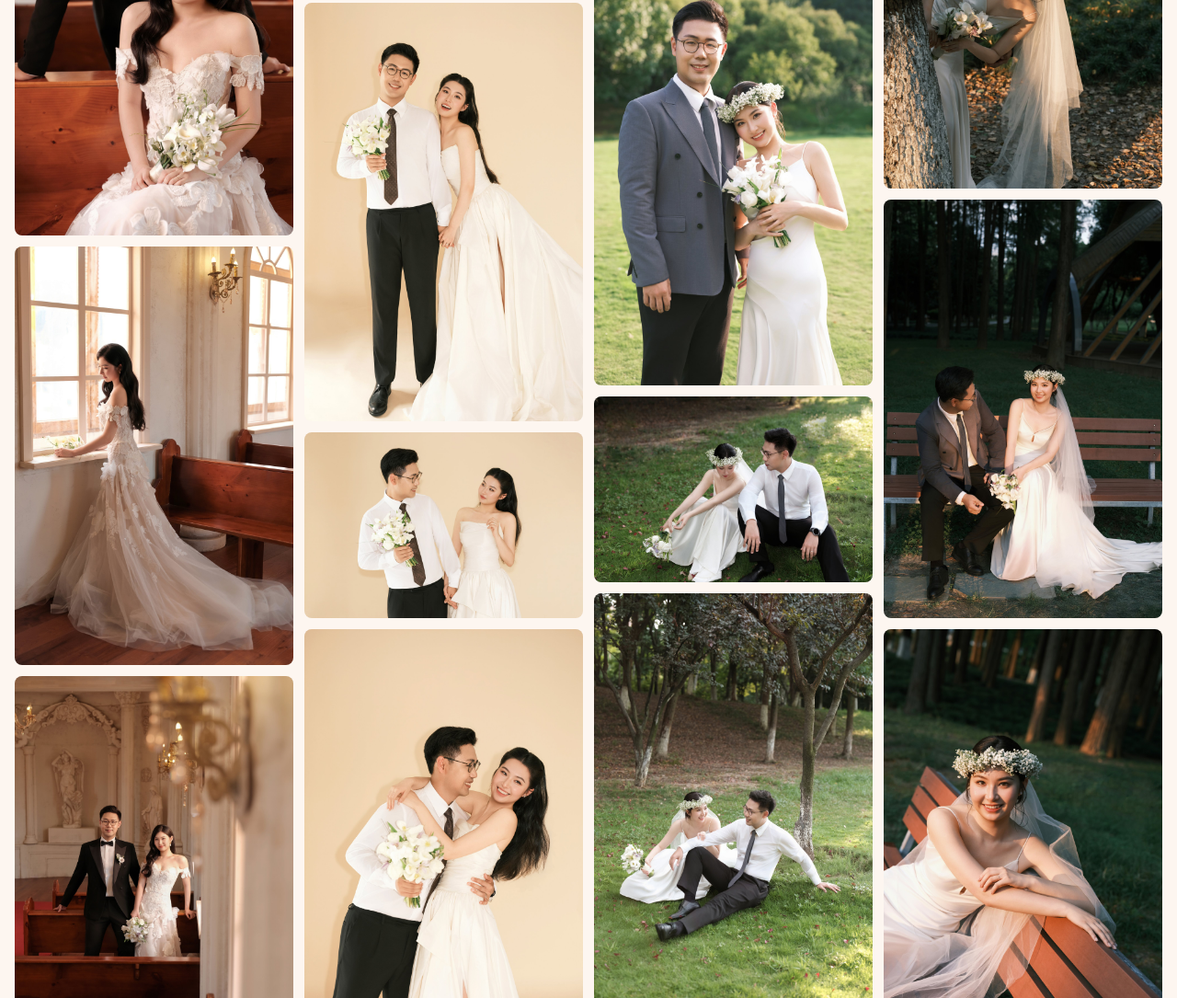
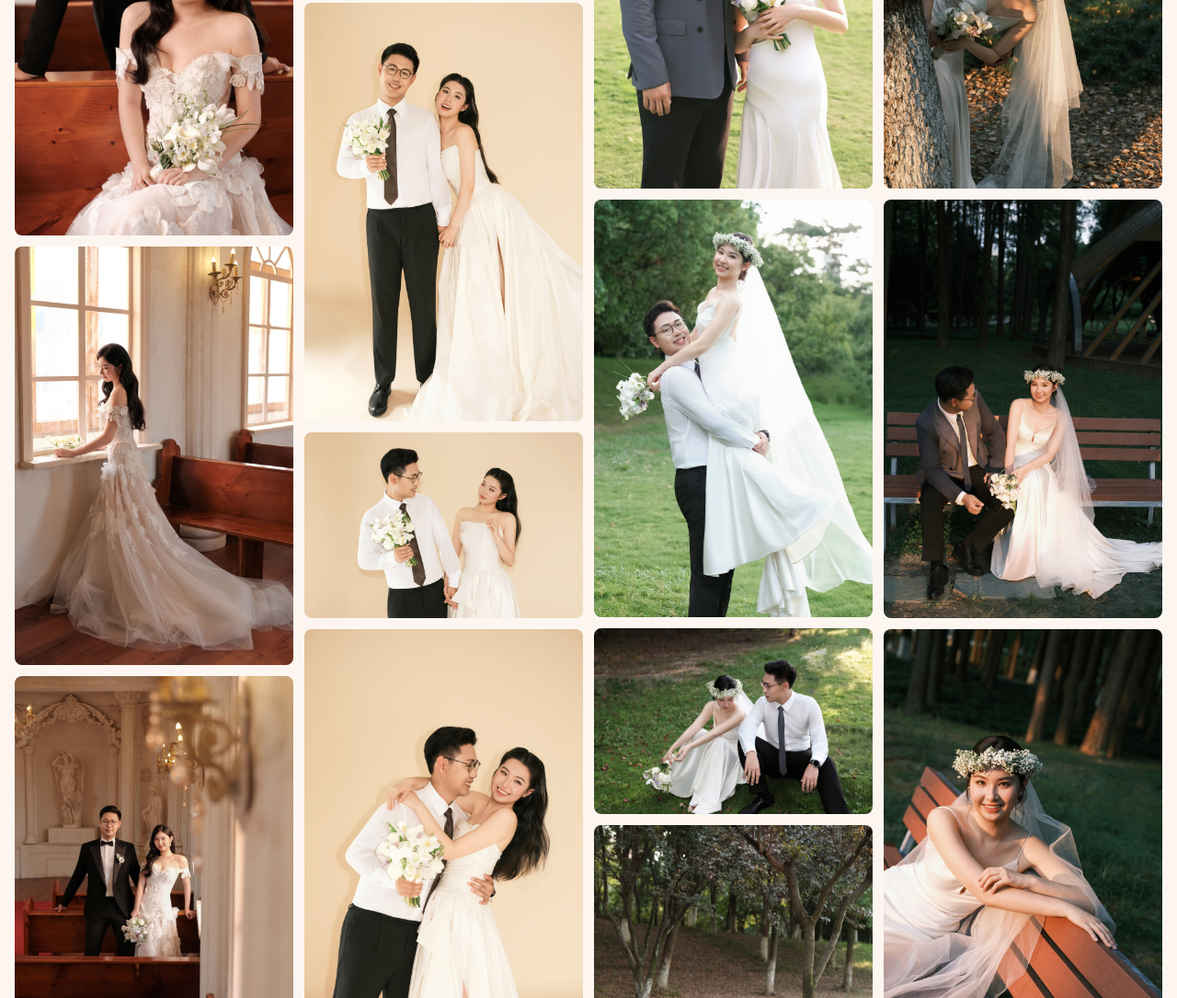
Before and after one commit to VincentTsu/wedding-gallery, a plain HTML site: page index.html in a window 1280 px wide. Shown: the part 2345-3430 px from the top of the page at 92% size. Drawn offline with Linux system fonts and the light colour scheme.

Commit message:
Keep DSCF9713_copy2, remove only the first copy

```diff
--- a/index.html
+++ b/index.html
@@ -179,7 +179,7 @@
     "DSCF9478.jpg","DSCF9485.jpg","DSCF9495.jpg","DSCF9505.jpg","DSCF9510.jpg",
     "DSCF9571.jpg","DSCF9586.jpg","DSCF9588.jpg","DSCF9589.jpg","DSCF9591.jpg",
     "DSCF9596.jpg","DSCF9597.jpg","DSCF9615.jpg","DSCF9619.jpg","DSCF9626.jpg",
-    "DSCF9655.jpg","DSCF9665.jpg",
+    "DSCF9655.jpg","DSCF9665.jpg","DSCF9713_copy2.jpg",
     "DSCF9723.jpg","DSCF9729.jpg","DSCF9744.jpg","DSCF9757.jpg","DSCF9760.jpg",
     "DSCF9804.jpg","DSCF9805.jpg","DSCF9816.jpg","DSCF9820.jpg","DSCF9839.jpg"
   ];
```
Also changed, not shown: thumbnails/DSCF9713_copy2.jpg (added).
